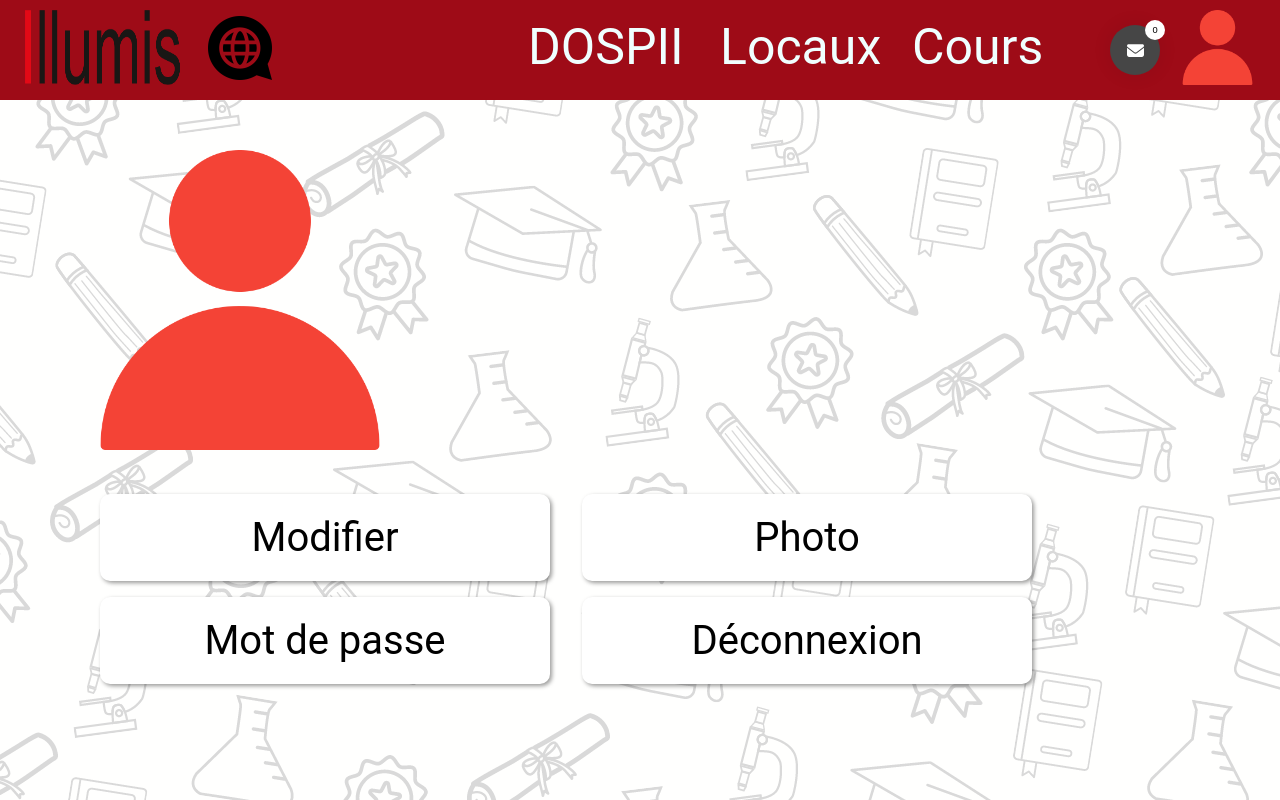
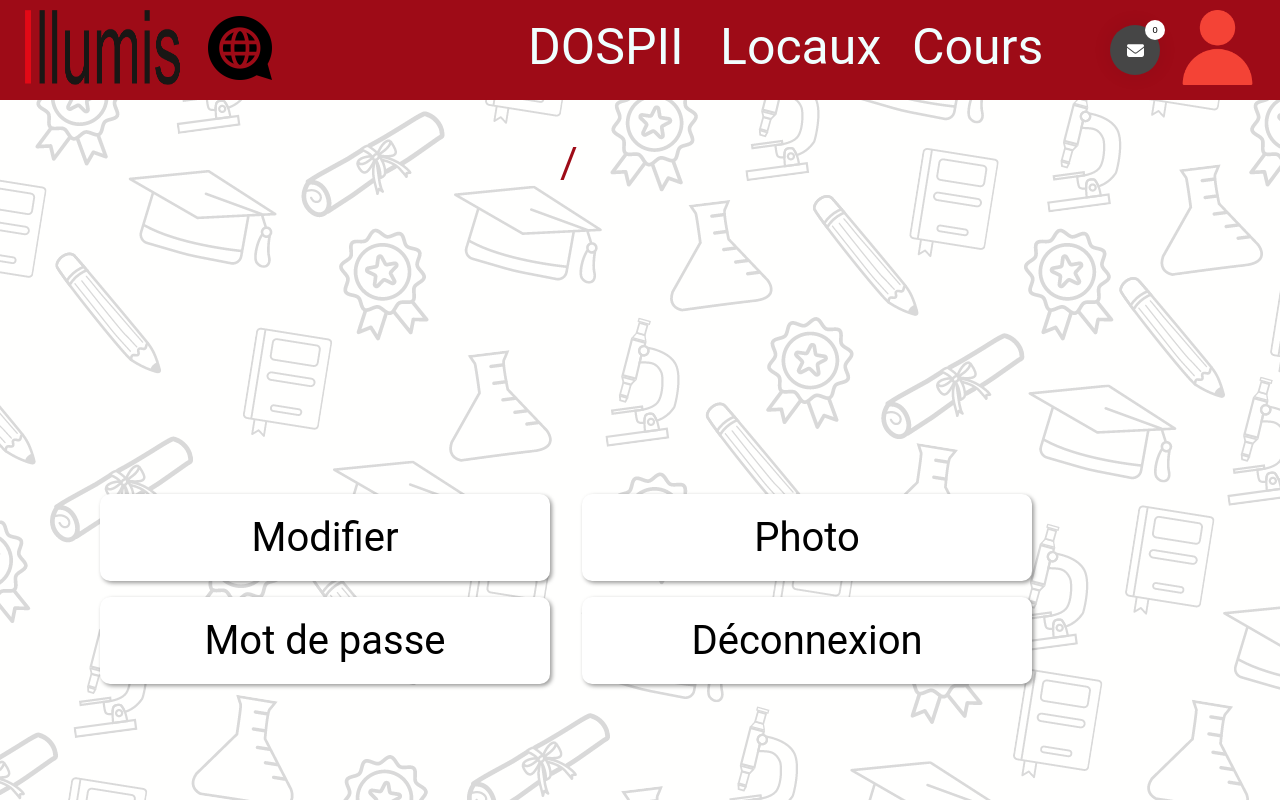
Before and after one commit to koluyantrez/projet-gl, a Vue app in the folder frontend/: page /prof/profil in a window 1280 px wide. Built offline with nearby package versions, Linux system fonts and the light colour scheme; no server answers.

Commit message:
almost finish profil

```diff
--- a/frontend/src/components/everyone/ProfilProf.vue
+++ b/frontend/src/components/everyone/ProfilProf.vue
@@ -1,13 +1,13 @@
 <template>
   <TopProf/>
-  <Profil/>
-  <div class="info">
-    <p>{{ professeurInfo.name }}</p>
-    <p>{{ professeurInfo.adresse }}</p>
-    <p>{{ professeurInfo.numero }}</p>
-    <p>{{ professeurInfo.email }}</p>
-
-  </div>
+    <div class="info">
+      <br>
+      <p><h1>{{ professeurInfo.name }}</h1></p>
+      <p>{{ professeurInfo.email }}</p>
+      <p>{{ professeurInfo.dep }}/{{ professeurInfo.fili }}</p>
+      <p>{{ professeurInfo.adresse }}</p>
+      <p>{{ professeurInfo.numero }}</p>
+    </div>
   <div class="b">
     <ItemButton :name="cLang.Profile.edit"  @click="() => ToModPopup('buTriMod')"/>
     <ItemButton name="Photo" @click="() => ToPicPopup('buPic')"/>
@@ -27,7 +27,6 @@
 import TopProf from '../../elements/TopProf.vue';
 import ItemButton from '../../elements/ItemButton.vue';
 import ModifPro from '../../popup/ModifPro.vue';
-import Profil from '../../elements/Profil.vue';
 import PassWord from '../../popup/PassWord.vue';
 import DropImg from '../../popup/DropImg.vue';
 import { useStore } from 'vuex';
@@ -39,7 +38,7 @@ import axios from "axios";
 //import Personnel from '../../model/Personnel.java';
 
 export default {
-  components: { TopProf, Profil, ItemButton, ModifPro, PassWord, DropImg },
+  components: { TopProf, ItemButton, ModifPro, PassWord, DropImg },
   setup() {
 
     const matricule = ref(Cookies.get('matriculeProfesseur'));
@@ -81,7 +80,9 @@ export default {
       adresse: '',
       numero: '',
       email: '',
-      matricule: ''
+      matricule: '',
+      dep: '',
+      fili: ''
     });
 
     const fetchProfInfo = async () => {
@@ -92,10 +93,13 @@ export default {
           }
         });
         const professeurData = response.data;
+        console.log(professeurData);
         professeurInfo.value.name = professeurData.name;
         professeurInfo.value.adresse = professeurData.adresse;
         professeurInfo.value.numero = professeurData.numero;
         professeurInfo.value.email = professeurData.email;
+        professeurInfo.value.dep = professeurData.departement;
+        professeurInfo.value.fili = professeurData.filiere;
         professeurInfo.value.matricule = professeurData.matricule; // Set the matricule value
       } catch (error) {
         console.log('error fetching teacher info : ', error);
@@ -119,16 +123,6 @@ export default {
       uploadedFile, //update the database
       handleFileUpload,
       professeurInfo
-
-
-      /* methods:{
-          getAllData(){
-              Personnel.getAllData().then((response)=>{this.cours=response.data})
-          }
-      },
-      created(){
-          this.getAllData()
-      } */
     };
   }
 }
@@ -157,12 +151,12 @@ export default {
 
 .info {
   position: absolute;
-  left: 530px;
-  bottom: 300px;
+  left: 35rem;
+  top: 0rem;
   color: rgb(158, 11, 23);
   font-family: Roboto, sans-serif;
   font-size: 43px;
-  transform: translateY(25px);
+  transform: translateY(20px);
 }
 </style>
 
--- a/frontend/src/components/everyone/ProfilStudent.vue
+++ b/frontend/src/components/everyone/ProfilStudent.vue
@@ -1,6 +1,5 @@
 <template>
-  <div>
-    <TopStudent />
+    <TopStudent/>
     <div class="b">
       <ItemButton :name="cLang.Profile.unsi" @click="() => ToUnsubPopup('buTriUnsub')" />
       <ItemButton name="Photo" @click="() => ToPicPopup('buPic')" />
@@ -16,14 +15,13 @@
     <PassWord v-if="pwMod.buPass" :ToPassPopup="() => ToPassPopup('buPass')" />
     <DropImg v-if="AddPic.buPic" :ToPicPopup="() => ToPicPopup('buPic')" />
     <div class="info">
-      <p></p>
       <br>
-      <p>{{ studentInfo.name }}</p>
+      <p><h1>{{ studentInfo.name }}</h1></p>
+      <p>{{ studentInfo.email }}</p>
+      <p>{{ studentInfo.dep }}/{{ studentInfo.fili }}</p>
       <p>{{ studentInfo.adresse }}</p>
       <p>{{ studentInfo.numero }}</p>
-      <p>{{ studentInfo.email }}</p>
     </div>
-  </div>
 </template>
 
 <script>
@@ -90,12 +88,13 @@ export default {
       name: '',
       adresse: '',
       numero: '',
-      email: ''
+      email: '',
+      dep: '',
+      fili: ''
     });
 
     const router = useRouter();
     //const matricule = ref(router.currentRoute.value.query.matricule);
-    console.log("la valeur de matricule " + matricule.value);
 
     const fetchStudentInfo = async () => {
       try {
@@ -105,10 +104,13 @@ export default {
           }
         });
         const studentData = response.data;
+        console.log(studentData);
         studentInfo.value.name = studentData.name;
         studentInfo.value.adresse = studentData.adresse;
         studentInfo.value.numero = studentData.numero;
         studentInfo.value.email = studentData.email;
+        studentInfo.value.dep = studentData.departement;
+        studentInfo.value.fili = studentData.filiere;
       } catch (error) {
         console.error('Error fetching student info:', error);
       }
@@ -159,8 +161,8 @@ export default {
 
 .info {
   position: absolute;
-  left: 530px;
-  bottom: 300px;
+  left: 35rem;
+  top: 0rem;
   color: rgb(158, 11, 23);
   font-family: Roboto, sans-serif;
   font-size: 43px;
```
